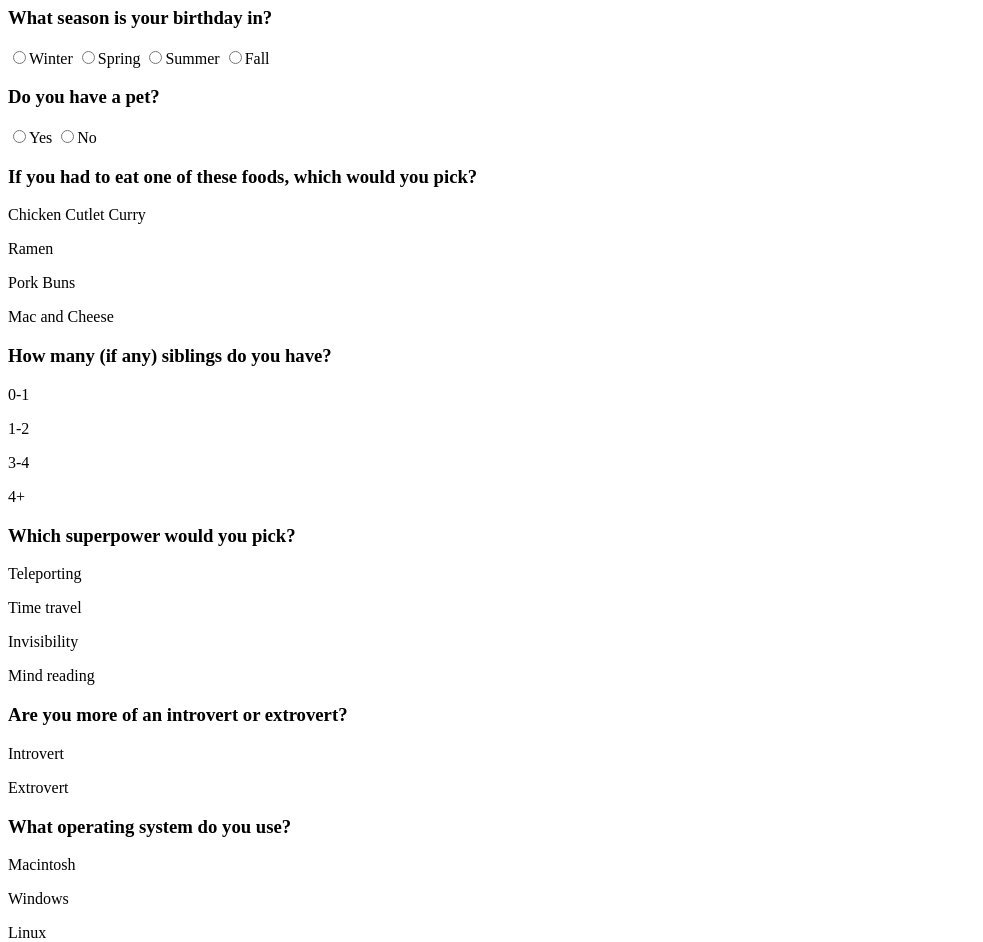
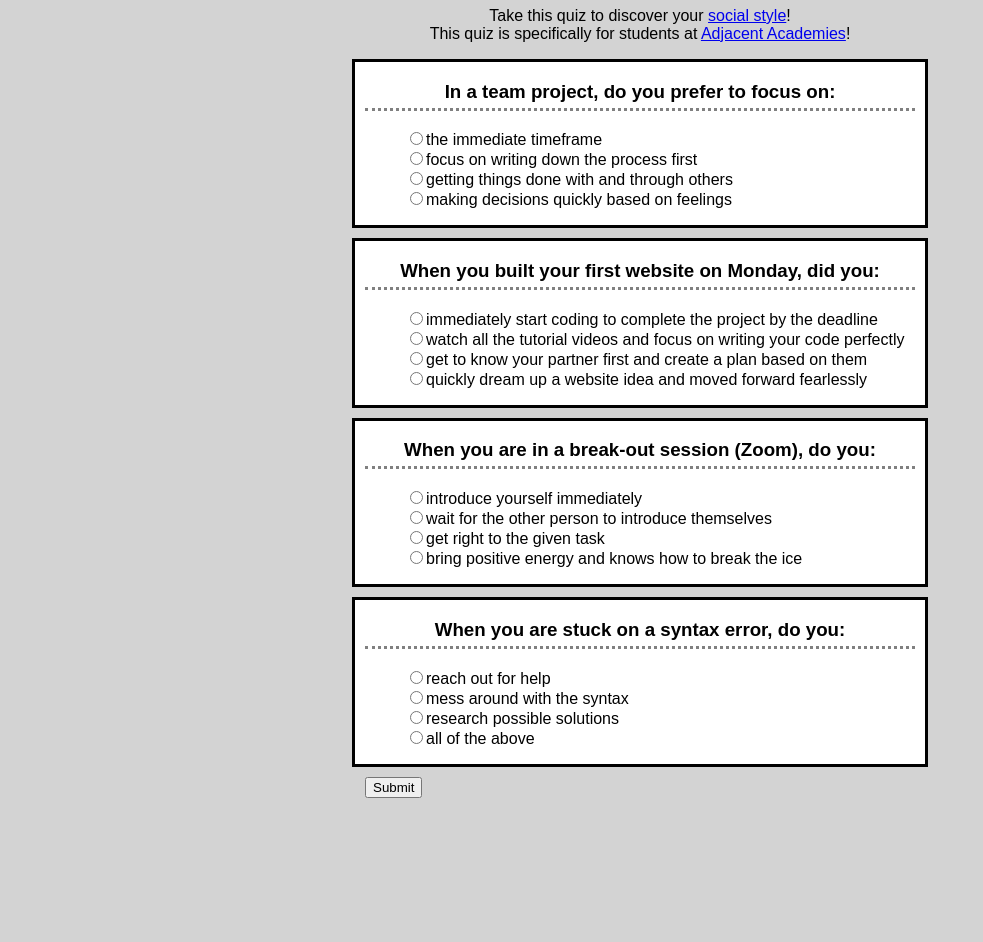
Before and after one commit to wiscofield/adjacent-maps, a plain HTML site: page index.html in a window 1280 px wide. Shown: the part 73-1015 px from the top of the page, without its empty margins (0-983 px from the left). After the commit the page ends 871 px from the top, so only its background shows below. Drawn offline with Linux system fonts and the light colour scheme.

Commit message:
Input Quiz

```diff
--- a/index.html
+++ b/index.html
@@ -9,67 +9,126 @@
     <body>
         <div class='title'>
             <h1>Map to Your Destination!</h1> <!--we could change the name-->
-            <p><!--Enter description ab website--></p>
+            <p>Take this quiz to discover your <a href="http://changingminds.org/explanations/preferences/social_styles.htm">social style</a>!<br>This quiz is specifically for students at <a href = "https://adjacentacademies.com/">Adjacent Academies</a>!</p>
         </div>
 
+        <form  id="form1">
         <div class='page'>
-            <h3>What season is your birthday in?</h3>
-            <label><input type="radio" name="season" id="cold" value="0" />Winter</label>
-            <label><input type="radio" name="season" id="spring" value="90" />Spring</label>
-            <label><input type="radio" name="season" id="summer" value="180" />Summer</label>
-            <label><input type="radio" name="season" id="fall" value="270" />Fall</label>
+          <div class="question">
+            <h3>In a team project, do you prefer to focus on:</h3>
+            <ul class="options">
+              <li>
+                <label><input type="radio" name="q1" value="0" />the immediate timeframe</label>
+              </li>
+              <li>
+                <label><input type="radio" name="q1" value="90" />focus on writing down the process first</label>
+              </li>
+              <li>
+                <label><input type="radio" name="q1" value="180" />getting things done with and through others</label>
+              </li>
+              <li>
+                <label><input type="radio" name="q1"value="270" />making decisions quickly based on feelings</label>
+              </li>
+            </ul>
+          </div>
+          <div class="question">
+            <h3>When you built your first website on Monday, did you:</h3>
+            <ul class="options">
+              <li>
+                <label><input type="radio" name="q2" value="0" />immediately start coding to complete the project by the deadline</label>
+              </li>
+              <li>
+                <label><input type="radio" name="q2" value="90" />watch all the tutorial videos and focus on writing your code perfectly</label>
+              </li>
+              <li>
+                <label><input type="radio" name="q2" value="180" />get to know your partner first and create a plan based on them</label>
+              </li>
+              <li>
+                <label><input type="radio" name="q2"value="270" />quickly dream up a website idea and moved forward fearlessly</label>
+              </li>
+            </ul>
+          </div>
+
+          <div class="question">
+            <h3>When you are in a break-out session (Zoom), do you:</h3>
+            <ul class="options">
+              <li>
+                <label><input type="radio" name="q3" value="0" />introduce yourself immediately</label>
+              </li>
+              <li>
+                <label><input type="radio" name="q3" value="180" />wait for the other person to introduce themselves</label>
+              </li>
+              <li>
+                <label><input type="radio" name="q3" value="90" />get right to the given task</label>
+              </li>
+              <li>
+                <label><input type="radio" name="q3"value="270" />bring positive energy and knows how to break the ice</label>
+              </li>
+            </ul>
+          </div>
+
+          <div class="question">
+            <h3>When you are stuck on a syntax error, do you:</h3>
+            <ul class="options">
+              <li>
+                <label><input type="radio" name="q4" value="270" />reach out for help</label>
+              </li>
+              <li>
+                <label><input type="radio" name="q4" value="90" />mess around with the syntax</label>
+              </li>
+              <li>
+                <label><input type="radio" name="q4" value="180" />research possible solutions </label>
+              </li>
+              <li>
+                <label><input type="radio" name="q4"value="0" />all of the above</label>
+              </li>
+            </ul>
+          </div>
+        </div>
+        <div id="submit-button">
+          <button type="submit" value="Submit">Submit</button>
+        </div>
+
+</form>
+
+<p id="answer"></p>
+<p id="answer2"></p>
+</div>
+
+<script>
+	   document.getElementById("form1").onsubmit=function() {
 
 
-            <h3>Do you have a pet?</h3>
-            <label><input type="radio" name="pet" id="y" value="1" />Yes</label>
-            <label><input type="radio" name="pet" id="n" value="1" />No</label>
+	   Q1 = parseInt(document.querySelector('input[name = "q1"]:checked').value);
+     Q2 = parseInt(document.querySelector('input[name = "q2"]:checked').value);
+	   Q3 = parseInt(document.querySelector('input[name = "q3"]:checked').value);
+     Q4 = parseInt(document.querySelector('input[name = "q4"]:checked').value);
 
+	   total= Q1 + Q2 + Q3 + Q4;
 
-            <h3>If you had to eat one of these foods, which would you pick?</h3>
-            <p>Chicken Cutlet Curry</p>
-            <p>Ramen</p>
-            <p>Pork Buns</p>
-            <p>Mac and Cheese</p>
+     average = total / 4;
 
-            <h3>How many (if any) siblings do you have?</h3>
-            <p>0-1</p>
-            <p>1-2</p>
-            <p>3-4</p>
-            <p>4+</p>
+	   document.getElementById("answer").innerHTML = average;
 
-            <h3>Which superpower would you pick?</h3>
-            <p>Teleporting</p>
-            <p>Time travel</p>
-            <p>Invisibility</p>
-            <p>Mind reading</p>
+	   if(average < 90) {
+       document.getElementById("answer2").innerHTML = "You are a driver.";
+       }
 
-            <h3>Are you more of an introvert or extrovert?</h3>
-            <p>Introvert</p>
-            <p>Extrovert</p>
+    if(average >=90 && total < 180) {
+      document.getElementById("answer2").innerHTML = "You are analytical.";
+      }
 
-            <h3>What operating system do you use?</h3>
-            <p>Macintosh</p>
-            <p>Windows</p>
-            <p>Linux</p>
-            <p>A combination of those</p>
+    if(average >=180 && total < 270) {
+      document.getElementById("answer2").innerHTML = "You are amiable.";
+      }
 
-            <h3>What region of the U.S. did you grow up in?</h3>
-            <p>West Coast</p>
-            <p>East Coast</p>
-            <p>the Midwest</p>
-            <p>the South</p>
-            <p>Other / didn't grow up in the U.S.</p>
+    if(average >=270) {
+      document.getElementById("answer2").innerHTML = "You are expressive.";
+      }
 
-            <h3>What type of high school did you go to?</h3>
-            <p>Public</p>
-            <p>Private</p>
-            <p>Other</p>
+	   return false; // required to not refresh the page; just leave this here
+	   }// end the submit function
+</script>
 
-            <h3>Which of these destinations would you want to visit the most?</h3>
-            <p>Singapore</p>
-            <p>Stockholm</p>
-            <p>Jamaica</p>
-            <p>Vienna</p>
-        </div>
     </body>
 </html>
--- a/style.css
+++ b/style.css
@@ -1,3 +1,54 @@
+* {
+  font-family: Arial, Helvetica, sans-serif;
+}
+
+html {
+  height: 100%;
+  width: 100%;
+  background-color: lightgray;
+}
+
 .title {
     text-align: center;
 }
+
+button {
+  text-align: center;
+}
+
+ul.options {
+  list-style-type: none;
+  align: center;
+}
+
+input:hover {
+  cursor: pointer;
+}
+
+.question {
+  border: solid black;
+  margin-bottom: 10px;
+  padding-left: 10px;
+  padding-right: 10px;
+  background-color: white;
+  width: 550px;
+  margin-left: auto;
+  margin-right: auto;
+}
+
+.question h3 {
+  text-align: center;
+  padding-bottom: 5px;
+  border-bottom: dotted gray;
+}
+
+#submit-button {
+  width: 550px;
+  margin-left: auto;
+  margin-right: auto;
+}
+
+#submit-button button:hover {
+  cursor: pointer;
+  background-color: gray;
+}
```
Also changed, not shown: 1 other file.
